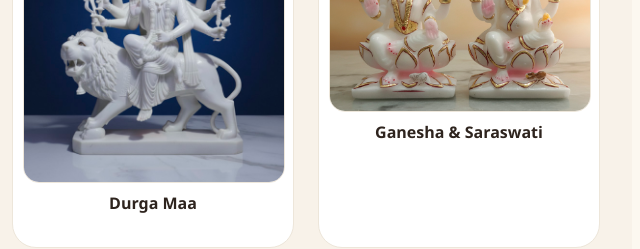
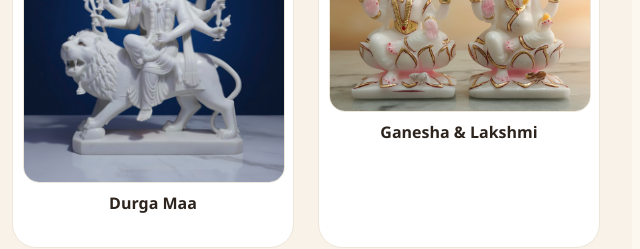
Before and after one commit to mishrakeshavi07-keshavi/pratimamandir, a plain HTML site: page products.html in a window 1280 px wide. Shown: the part 1420-1669 px from the top of the page, 640-1280 px from the left. Drawn offline with Linux system fonts and the light colour scheme; a script that the page names is missing.

Commit message:
Update products.html

```diff
--- a/products.html
+++ b/products.html
@@ -70,7 +70,7 @@
       <div class="product-card"><img src="radhakrishn.png" alt="Radha Krishna moorti" /><h4>Radha Krishna</h4></div>
       <div class="product-card"><img src="ram, sita& laxman.jpg" alt="Ram Sita Lakshman moorti" /><h4>Ram, Sita & Lakshman</h4></div>
       <div class="product-card"><img src="durga maa.jpg" alt="Durga Maa moorti" /><h4>Durga Maa</h4></div>
-      <div class="product-card"><img src="ganeshji and saraswati.jpg" alt="Ganesha & Saraswati moorti" /><h4>Ganesha & Saraswati</h4></div>
+      <div class="product-card"><img src="ganeshji and saraswati.jpg" alt="Ganesha & Saraswati moorti" /><h4>Ganesha & Lakshmi</h4></div>
     </div>
   </div>
 </section>
```
